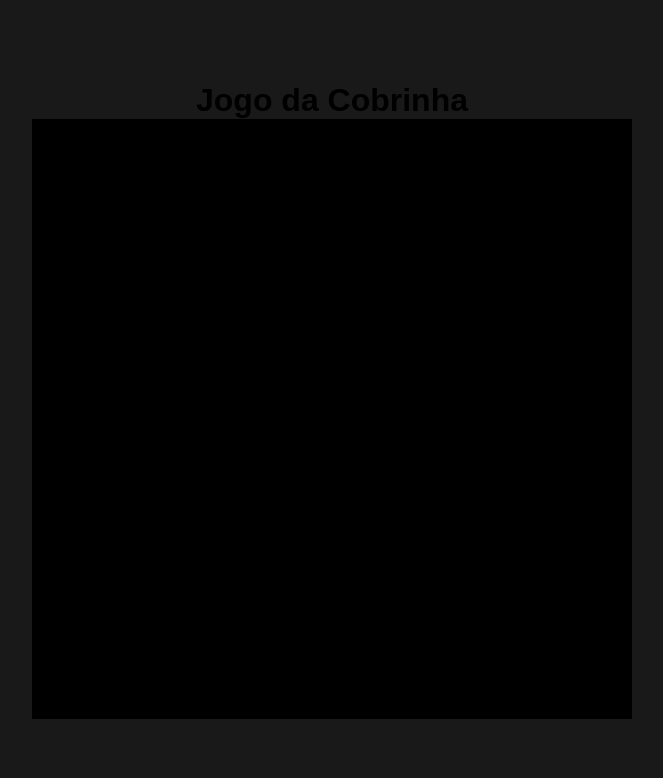
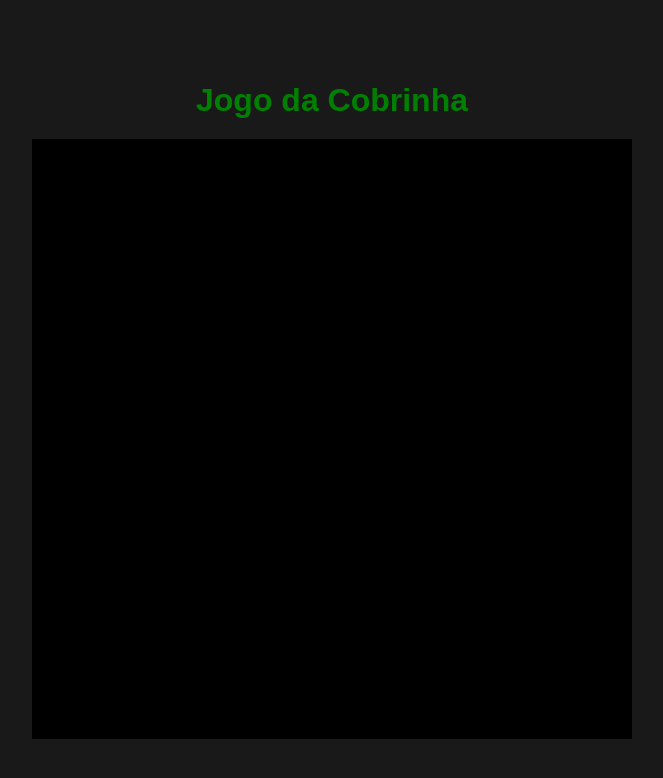
Before and after one commit to yurilimaprofissional/jogo-da-cobrinha, a plain HTML site: page index.html in a window 1280 px wide. Shown: the whole page, without its empty margins (308-971 px from the left). Drawn offline with Linux system fonts and the light colour scheme.

Commit message:
Update estilo.css

```diff
--- a/estilo.css
+++ b/estilo.css
@@ -16,6 +16,11 @@ body {
     flex-direction: column;
 }
 
+body h1 {
+    color: green;
+    padding: 20px;
+}
+
 canvas {
     background-color: black;
 
```
